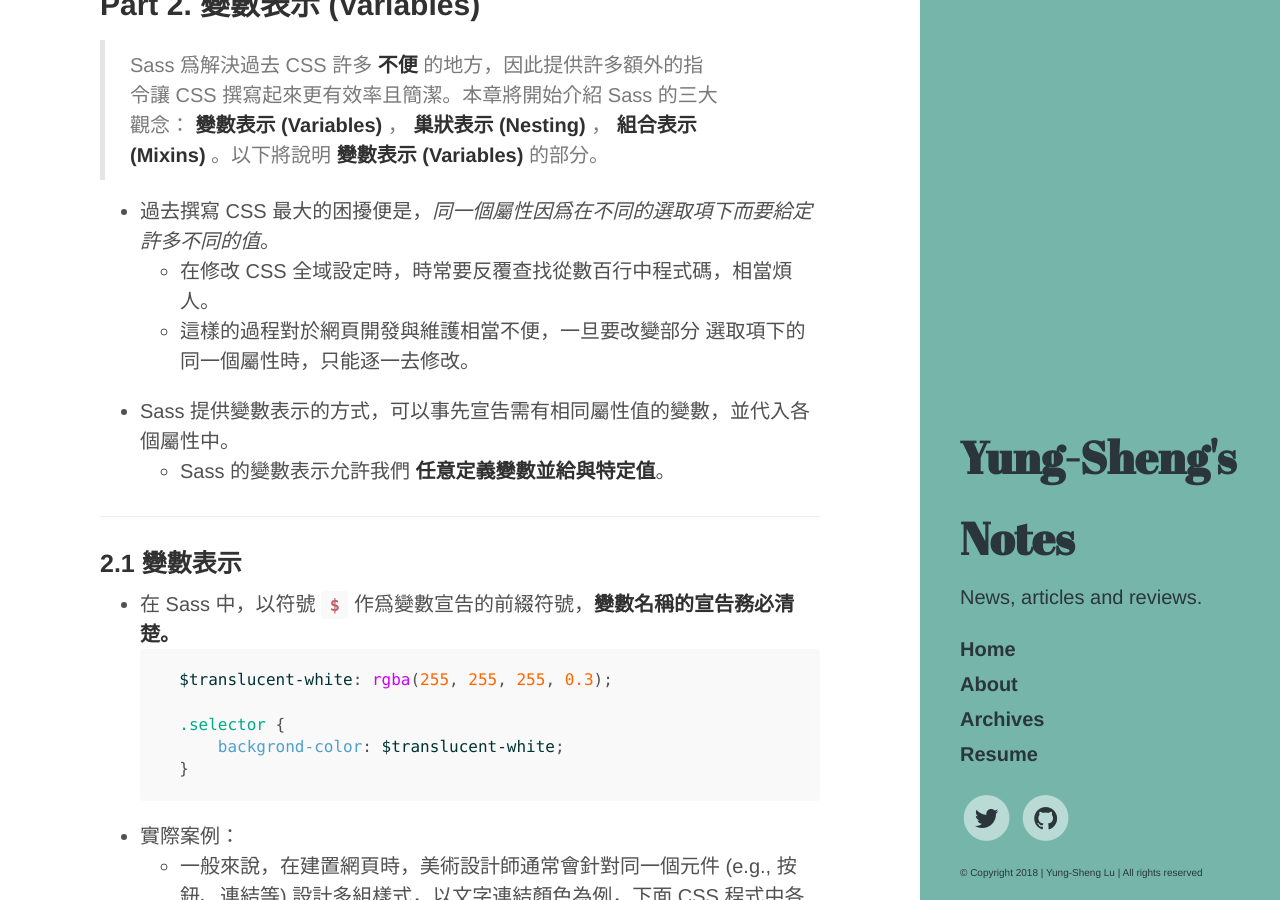
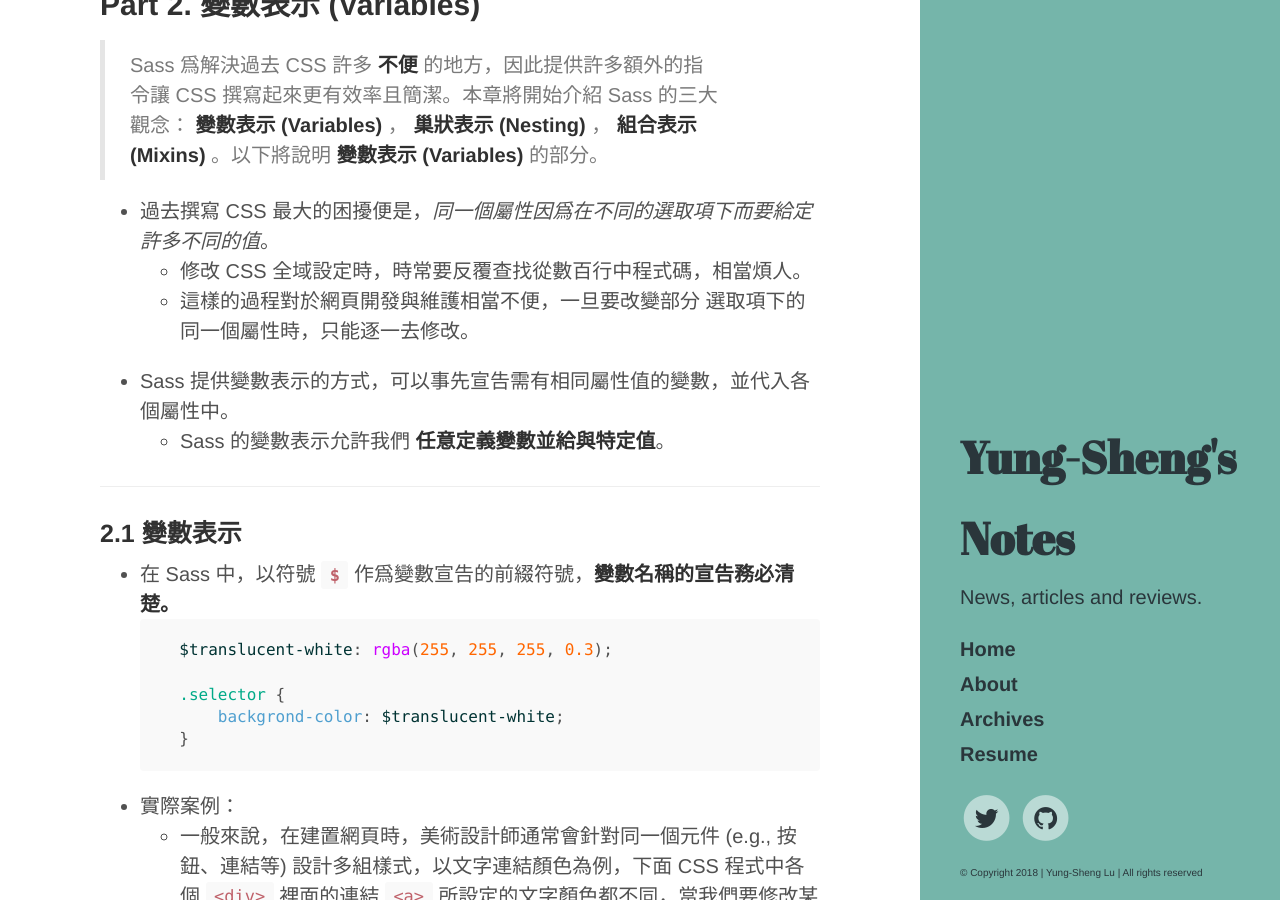
Before and after one commit to dppss90010/yungshenglu.github.io, a Jekyll site: the page built from _posts/2017-12-20-SassNotes2.md, in a window 1280 px wide and 900 px high, scrolled down 544 px. Built offline with Jekyll 4.4.1, drawn with Linux system fonts in a browser that asks for light colours; comment, search, counter and statistics services are not loaded.

Commit message:
Update Sass notes

```diff
--- a/_posts/2017-12-20-SassNotes2.md
+++ b/_posts/2017-12-20-SassNotes2.md
@@ -20,7 +20,7 @@ link       :
 > Sass 爲解決過去 CSS 許多 **不便** 的地方，因此提供許多額外的指令讓 CSS 撰寫起來更有效率且簡潔。本章將開始介紹 Sass 的三大觀念： **變數表示 (Variables)** ， **巢狀表示 (Nesting)** ， **組合表示 (Mixins)** 。以下將說明 **變數表示 (Variables)** 的部分。
 
 * 過去撰寫 CSS 最大的困擾便是，*同一個屬性因爲在不同的選取項下而要給定許多不同的值*。
-    * 在修改 CSS 全域設定時，時常要反覆查找從數百行中程式碼，相當煩人。
+    * 修改 CSS 全域設定時，時常要反覆查找從數百行中程式碼，相當煩人。
     * 這樣的過程對於網頁開發與維護相當不便，一旦要改變部分 選取項下的同一個屬性時，只能逐一去修改。
 * Sass 提供變數表示的方式，可以事先宣告需有相同屬性值的變數，並代入各個屬性中。
     * Sass 的變數表示允許我們 **任意定義變數並給與特定值**。
```
